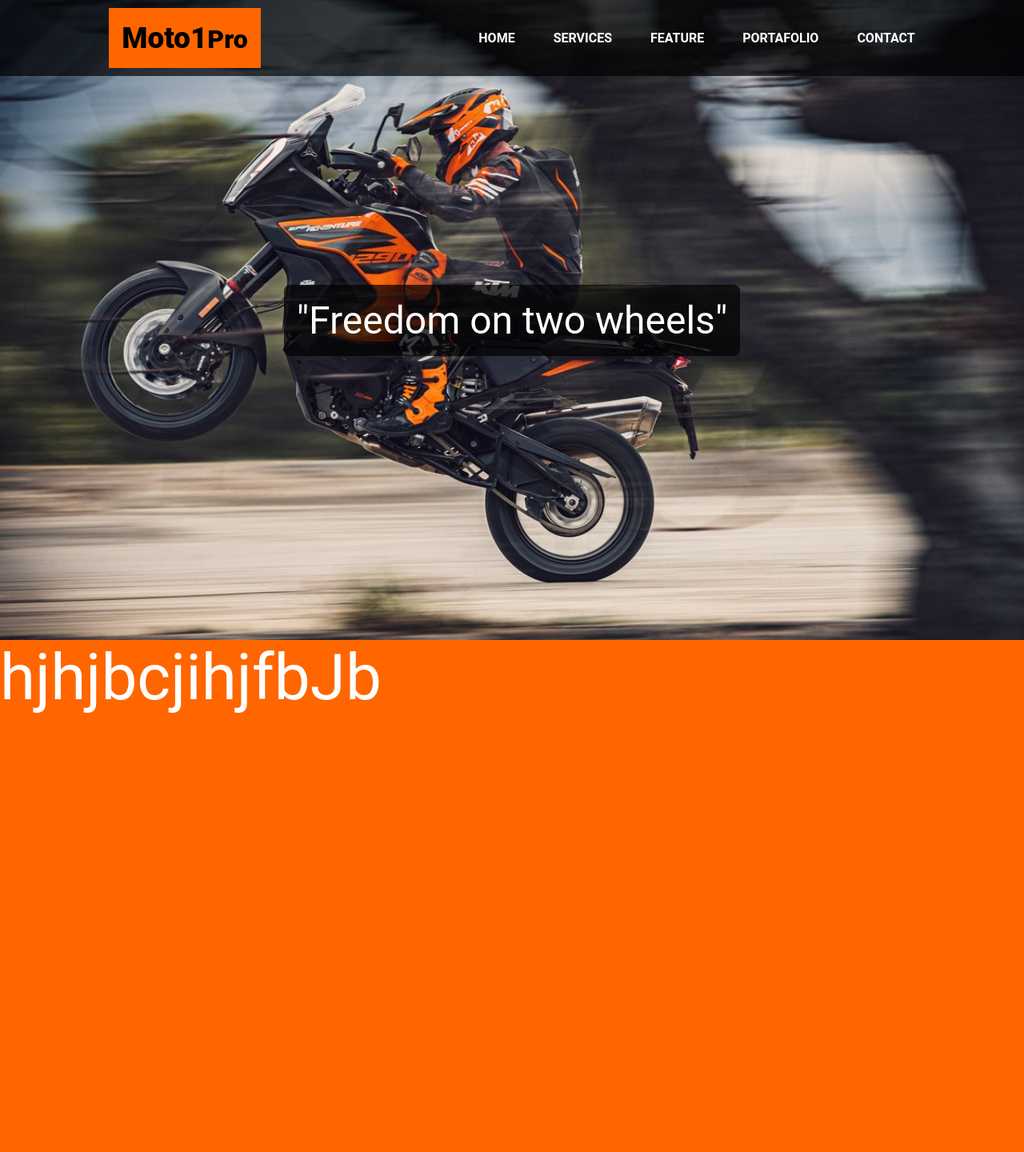
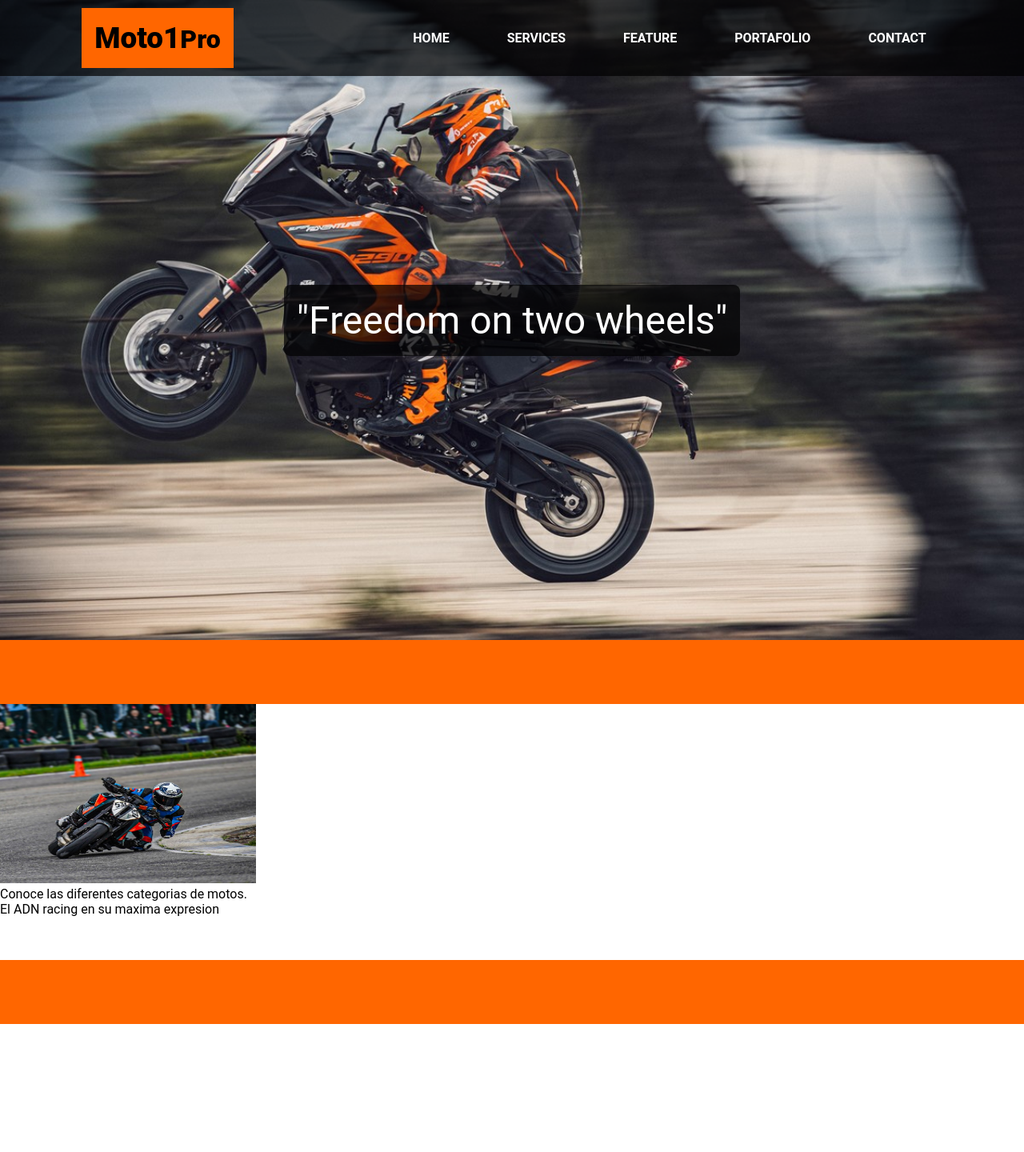
Before and after one commit to santiiago17/Maquetacion_calidad_software, a plain HTML site: page index.html in a window 1280 px wide. Shown: the whole page at 80% size. After the commit the page ends 1280 px from the top, so only its background shows below. Drawn offline with Linux system fonts and the light colour scheme.

Commit message:
Se agrego contenido a la segunda seccion y se dio estilos al navbar

```diff
--- a/index.html
+++ b/index.html
@@ -15,11 +15,11 @@
         </div>
         <nav>
             <ul>
-                <li>HOME</li>
-                <li>SERVICES</li>
-                <li>FEATURE</li>
-                <li>PORTAFOLIO</li>
-                <li>CONTACT</li>
+                <li> <a href="#">HOME</a> </li>
+                <li> <a href=""> SERVICES </a> </li>
+                <li> <a href=""> FEATURE </a> </li>
+                <li> <a href=""> PORTAFOLIO </a> </li>
+                <li> <a href=""> CONTACT </a> </li>
             </ul>
         </nav>
     </header>
@@ -32,7 +32,20 @@
         </section>
 
         <section class="section-2">
-            <p>hjhjbcjihjfbJb</p>
+            <article class="article">
+                <div class="div1">
+                    <img src="/img/Sebastian Herrera.jpg" alt="">
+                </div>
+                <div>
+                    <p>
+                        Conoce las diferentes categorias de motos.
+                        El ADN racing en su maxima expresion
+                    </p>
+                </div>
+            </article>
+            <article class="article"></article>
+            <article class="article"></article>
+            <article class="article"></article>
         </section>
         <section class="section-3"></section>
         <section class="section-4"></section>
--- a/style.css
+++ b/style.css
@@ -40,19 +40,67 @@ header{
 
 nav ul{
     display: flex;
-    gap: 3rem;
+    gap: 2rem;
+}
+
+nav li{
+    list-style-type: none;
+
+}
+
+nav a{
+    color: white;
+    font-weight: 600;
+    cursor: pointer;
+    text-decoration: none;
+    text-transform: uppercase;
+    padding: 5px 10px;
+    margin: 0px 10px;
+    position: relative;
+    transition: all .5s;
+}
+
+nav a:hover{
+    background-color:#ff6600 ;
     color: white;
 }
 
-ul li{
-    font-weight: 600;
-    cursor: pointer;
-    list-style: none;
-    transition: 0.1s;
+nav a::before{
+    content: "";
+    position: absolute;
+    bottom: 12px;
+    left: 12px;
+    width: 12px;
+    height: 12px;
+    border: solid 3px #ff6600;
+    border-width: 0 0 3px 3px;
+    opacity: 0;
+    transition: all .3s;
 }
 
-ul li:hover{
-    color: #ff6600;
+nav a::after{
+    content: "";
+    position: absolute;
+    top: 12px;
+    right: 12px;
+    width: 12px;
+    height: 12px;
+    border: solid 3px #ff6600;
+    border-width: 3px 3px 0 0;
+    opacity: 0;
+    transition: all .3s;
+}
+
+nav a:hover::before{
+    opacity: 1;
+    bottom: -10px;
+    left: -10px;
+}
+
+nav a:hover::after{
+    opacity: 1;
+    top: -10px;
+    right: -10px;
 }
 
 /* MAIN */
@@ -84,10 +132,23 @@ ul li:hover{
 .section-2{
     display: flex;
     background-color: #ff6600;
-    height: 80vh;
+    height: 60vh;
+    justify-content: space-around;
+    align-items: center;
 }
 
-.section-2 p{
-    color: #fff;
-    font-size: 5rem;
+.article{
+    background-color: white;
+    width: 20rem;
+    height: 20rem;
 }
+
+.div1{
+
+}
+
+.div1 img{
+    width: 100%;
+    height: 14rem;
+    margin: auto;
+}
```
Also changed, not shown: img/Sebastian Herrera.jpg (added).
